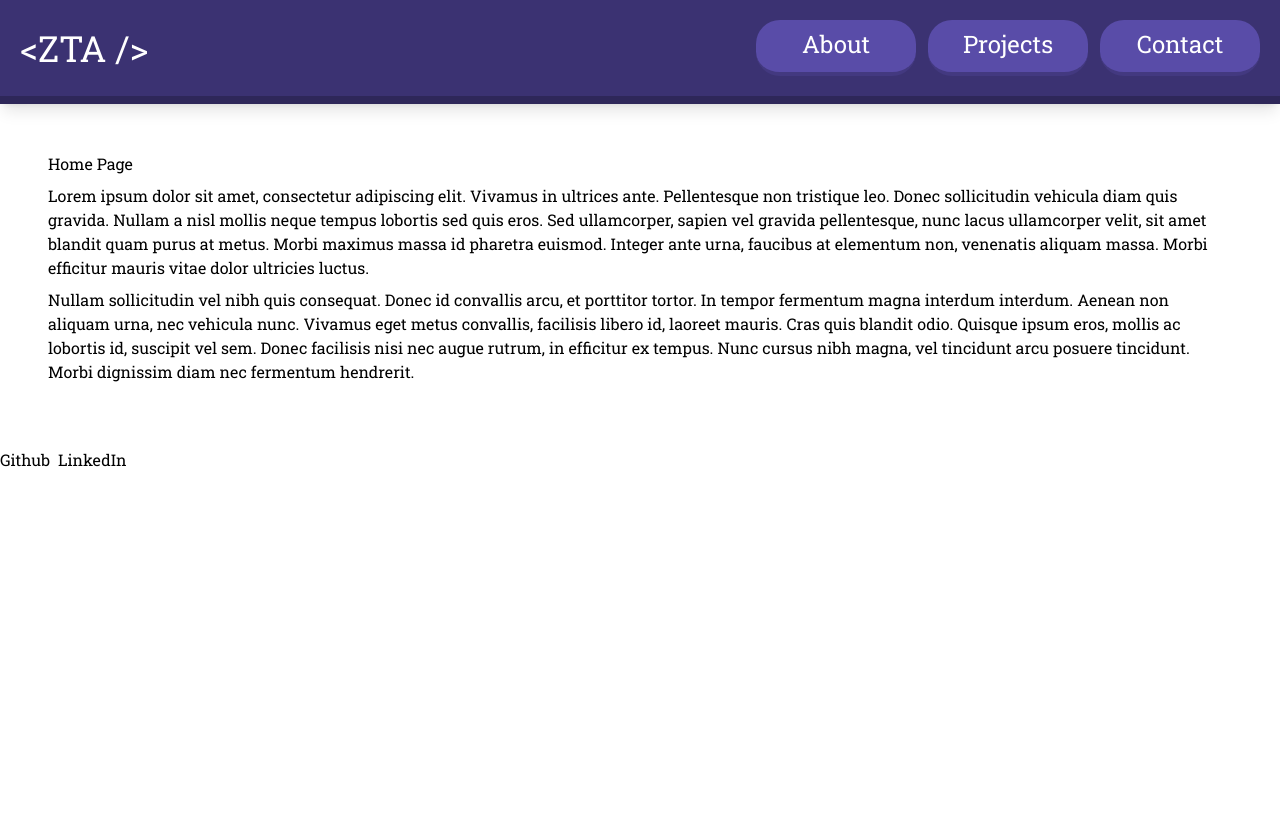
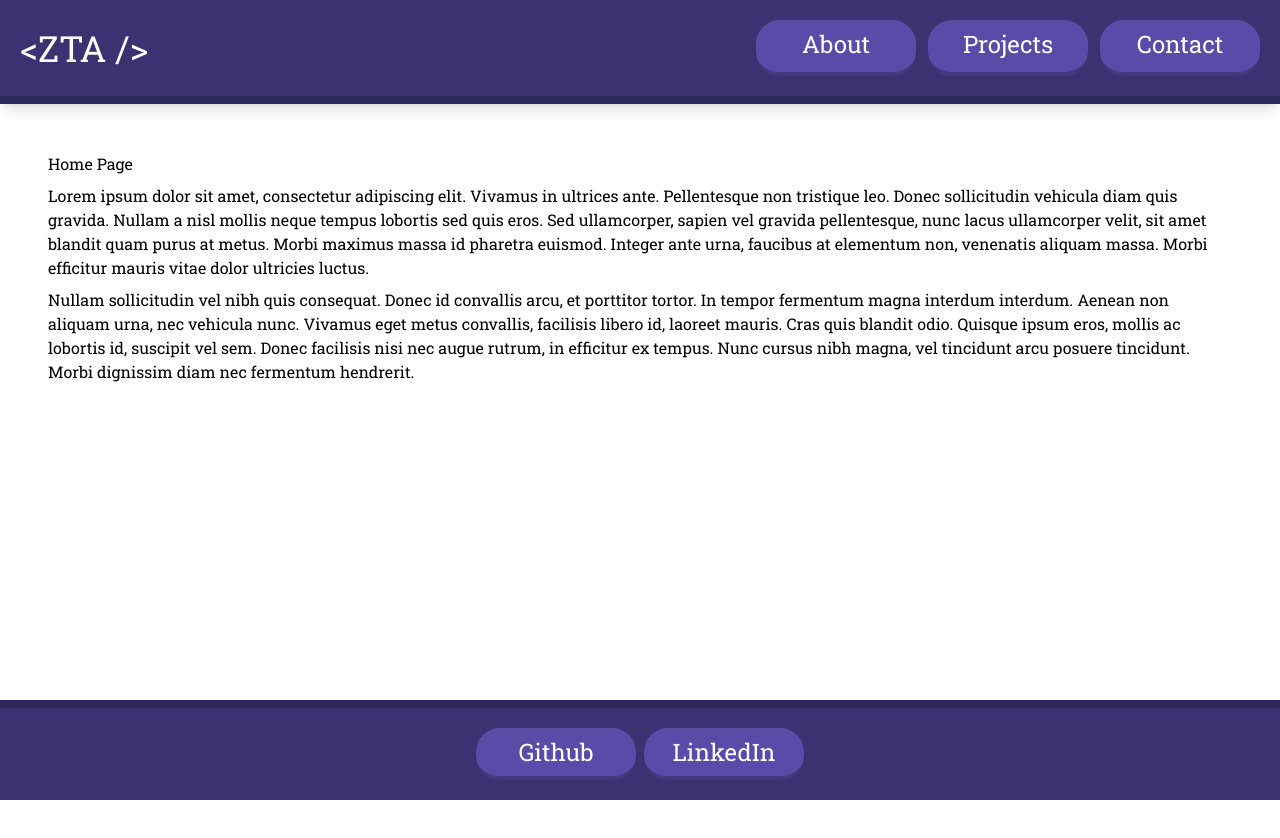
Before and after one commit to zachta2020/portfolio-website, a Next.js app: page / in a window 1280 px wide. Shown: the top 838 px of the page. After the commit the page ends 800 px from the top, so only its background shows below. Built offline with nearby package versions, Linux system fonts and the light colour scheme.

Commit message:
feat: changed social media links footer to match V2 plan

```diff
--- a/src/app/layout.tsx
+++ b/src/app/layout.tsx
@@ -25,7 +25,7 @@ export default function RootLayout({
         <div className="">
           <Navigation />
         </div>
-        <div className="h-screen">
+        <div>
           <div className="pt-8 pb-12">
             {children}
           </div>
--- a/src/app/ui/social-media-links.tsx
+++ b/src/app/ui/social-media-links.tsx
@@ -1,26 +1,30 @@
 import Link from 'next/link';
 
 const links = [
-    {name: "Github", href: "https://github.com/zachta2020"},
-    {name: "LinkedIn", href: "https://www.linkedin.com/in/zachary-anderson-6101461b5/"}
+    { name: "Github", href: "https://github.com/zachta2020" },
+    { name: "LinkedIn", href: "https://www.linkedin.com/in/zachary-anderson-6101461b5/" }
 ]
 
-export default function SocialMediaLinks () {
+export default function SocialMediaLinks() {
     return (
-        <div className="flex flex-row gap-2">
+        <div className="fixed bottom-0 w-full bg-deep-purple border-solid border-t-8 border-dark-deep-purple py-5">
+            <div className="w-full flex justify-center flex-row gap-2">
                 {links.map((link) => {
                     return (
                         <Link
-                        key = {link.name}
-                        href = {link.href}
-                        target = "_blank"
-                        rel = "noopener noreferrer"
-                        className = "hover:text-light-blue"
+                            key={link.name}
+                            href={link.href}
+                            target="_blank"
+                            rel="noopener noreferrer"
+                            className="w-40 py-2 rounded-3xl bg-purple border-solid border-b-4 border-dark-purple text-center text-2xl text-white
+                                        hover:bg-pale-purple hover:border-purple hover:text-white
+                                        active:bg-white active:border-pale-purple active:text-purple"
                         >
                             <p>{link.name}</p>
                         </Link>
                     );
                 })}
             </div>
+        </div>
     );
 }
```
Lines whose indentation alone changed are shown as unchanged.
